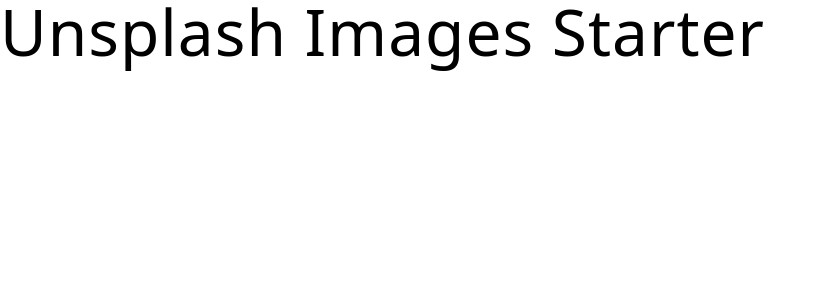
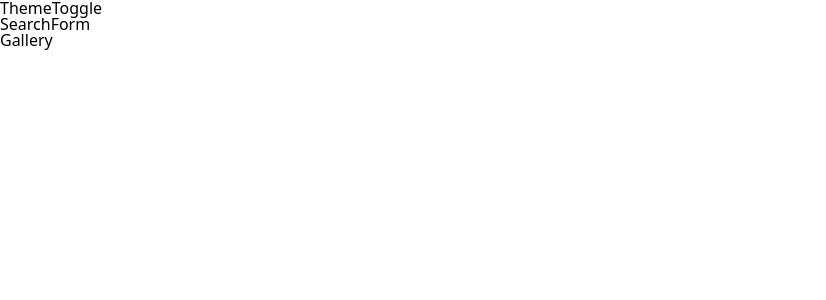
Before and after one commit to Audiph/unsplash-images, a React (Vite) app: page / in a window 1280 px wide. Shown: the top 300 px of the page, without its empty margins (0-826 px from the left). Built offline with nearby package versions, Linux system fonts and the light colour scheme; the HTML template or start-up script is replaced by a standard one.

Commit message:
add to app

```diff
--- a/src/App.jsx
+++ b/src/App.jsx
@@ -1,4 +1,14 @@
+import Gallery from './components/Gallery';
+import SearchForm from './components/SearchForm';
+import ThemeToggle from './components/ThemeToggle';
+
 const App = () => {
-  return <h1>Unsplash Images Starter</h1>;
+  return (
+    <main>
+      <ThemeToggle />
+      <SearchForm />
+      <Gallery />
+    </main>
+  );
 };
 export default App;
```
